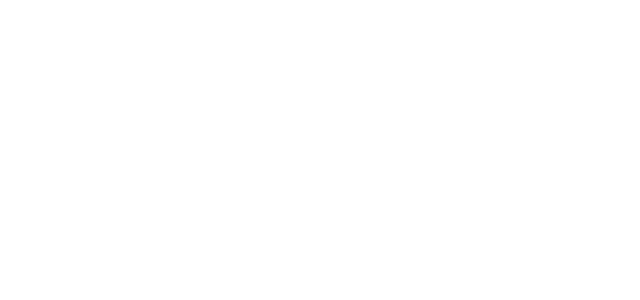
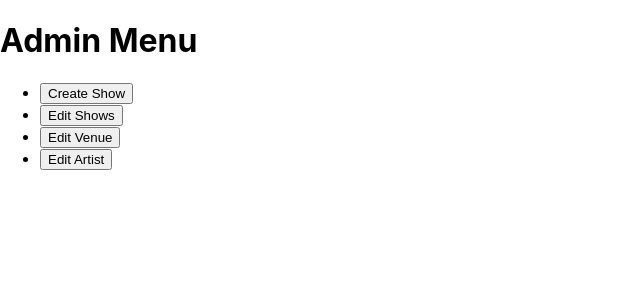
Before and after one commit to gandradep/third_other_front, a React (Create React App) app: page /admin in a window 1280 px wide. Before the commit this address had no page. Shown: the top 300 px of the page, without its empty margins (0-640 px from the left). Built offline with nearby package versions, Linux system fonts and the light colour scheme.

Commit message:
adding admin menu, edit show

```diff
--- a/src/App.js
+++ b/src/App.js
@@ -3,6 +3,8 @@ import { Routes, Route } from 'react-router-dom';
 import Home from './routes/home/home.component';
 import CreateShow from './routes/create_show/create_show.component';
 import CreatePerformance from './routes/create_performance/create_performance.component';
+import AdminMenu from './routes/admin_menu/admin_menu.component';
+import EditShow from './routes/edit_shows/edit_shows.component';
 
 function App() {
   const [shows, setShows] = useState([]);
@@ -26,7 +28,9 @@ function App() {
   return (
     <Routes>
       <Route path="/" element={<Home shows={shows} />} />
+      <Route path="/admin" element={<AdminMenu />} />
       <Route path="/create" element={<CreateShow shows={shows} />} />
+      <Route path="/editShow" element={<EditShow shows={shows} />} />
       <Route path="/performance/new" element={<CreatePerformance />} />
     </Routes>
   );
--- /dev/null
+++ b/src/routes/admin_menu/admin_menu.component.jsx
@@ -0,0 +1,32 @@
+import React from 'react';
+import { useNavigate } from 'react-router-dom';
+
+const AdminMenu = () => {
+  const navigate = useNavigate();
+
+  const handleNavigation = (path) => {
+    navigate(path);
+  }
+  return (
+    <div>
+      <h1>Admin Menu</h1>
+      <ul>
+        <li>
+          <button onClick={ () => handleNavigation('/create')}>Create Show</button>
+        </li>
+        <li>
+          <button onClick={ () => handleNavigation('/editShow')}>Edit Shows</button>
+        </li>
+        <li>
+          <button>Edit Venue</button>
+        </li>
+        <li>
+          <button>Edit Artist</button>
+        </li>
+      </ul>
+
+    </div>
+  );
+}
+
+export default AdminMenu;
--- /dev/null
+++ b/src/routes/edit_shows/edit_shows.component.jsx
@@ -0,0 +1,31 @@
+import React from 'react';
+
+const EditShow = ({ shows }) => {
+  const handleDelete = async (id) => {
+    const confirmDelete = window.confirm("You sure????");
+
+    if(confirmDelete){
+      console.log('show Deleted');
+      console.log(id);
+    }
+  };
+  return (
+    <div>
+      <h1>Edit Shows</h1>
+      <ul>
+        {shows.map((show, index) => {
+          return (
+            <li key= {index}>
+              <p>{show.title}</p>
+              <button>Edit</button>
+              <button onClick={() => handleDelete(show.id)}>Delete</button>
+            </li>
+          )
+        })}
+
+      </ul>
+    </div>
+  );
+}
+
+export default EditShow;
```
